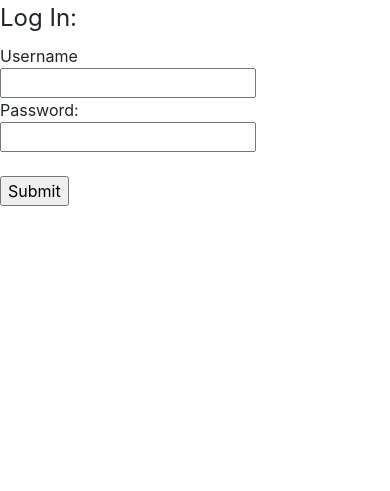
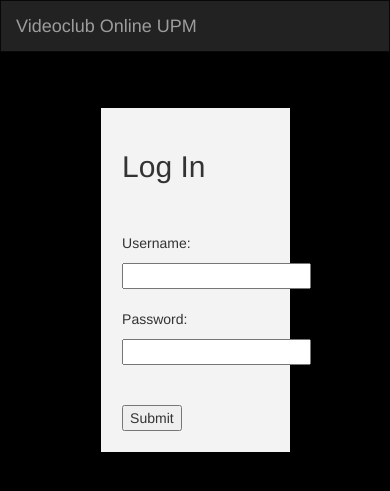
Before and after one commit to JRuedas/Videoclub, a Django app: page /videoclub/login in a window 390 px wide. Shown: the top 491 px of the page. Run offline with Django 3.2, Linux system fonts and the light colour scheme; some libraries are stand-ins or nearby versions.

Commit message:
Login y Film

```diff
--- a/videoclubUPM/videoclub/static/videoclub/css/login.css
+++ b/videoclubUPM/videoclub/static/videoclub/css/login.css
@@ -0,0 +1,17 @@
+.container{
+    text-align: center;
+}
+
+fieldset{
+    align-self: center;
+    position: relative;
+    margin-top: 10%;
+    background-color: #f3f3f3;
+    padding: 6%;
+    display: inline-block;
+    text-align: left;
+}
+
+body{
+    background-color: black;
+}
--- a/videoclubUPM/videoclub/templates/videoclub/login.html
+++ b/videoclubUPM/videoclub/templates/videoclub/login.html
@@ -1,23 +1,43 @@
-<!DOCTYPE html>
-{% load static %}
+<!DOCTYPE html> {% load static %}
 <html>
-    <head>
-        <title>Login - Videoclub UPM</title>
 
-        <link rel="stylesheet" href="https://stackpath.bootstrapcdn.com/bootstrap/4.1.1/css/bootstrap.min.css" integrity="sha384-WskhaSGFgHYWDcbwN70/dfYBj47jz9qbsMId/iRN3ewGhXQFZCSftd1LZCfmhktB" crossorigin="anonymous">
-        <link rel="stylesheet" href={% static 'videoclub/css/index.css' %}>
-    </head>
-    <body>
+<head>
+    <title>Login - Videoclub UPM</title>
+
+    <link rel="stylesheet" href="https://maxcdn.bootstrapcdn.com/bootstrap/3.3.7/css/bootstrap.min.css" integrity="sha384-BVYiiSIFeK1dGmJRAkycuHAHRg32OmUcww7on3RYdg4Va+PmSTsz/K68vbdEjh4u"
+        crossorigin="anonymous">
+    <link rel="stylesheet" href={% static 'videoclub/css/login.css' %}>
+</head>
+
+<body>
+    <nav class="navbar navbar-inverse customNavbar">
+        <div class="container-fluid">
+            <!-- Brand and toggle get grouped for better mobile display -->
+            <div class="navbar-header">
+                <a class="navbar-brand" href="..">Videoclub Online UPM</a>
+            </div>
+        </div>
+    </nav>
+    <div class="container">
         <form action={% url 'process_login' %} method="post">
             {% csrf_token %}
             <fieldset>
-                <legend>Log In:</legend>
-                Username<br>
-                <input type="text" name="username"><br>
-                Password:<br>
-                <input type="password" name="password"><br><br>
+                <h2>Log In</h2>
+                <br>
+                <br>
+                <p>Username:</p>
+                <input type="text" name="username">
+                <br>
+                <br>
+                <p>Password:</p>
+                <input type="password" name="password">
+                <br>
+                <br>
+                <br>
                 <input type="submit" value="Submit">
             </fieldset>
         </form>
-    </body>
+    </div>
+</body>
+
 </html>
--- a/videoclubUPM/videoclub/templates/videoclub/search_film.html
+++ b/videoclubUPM/videoclub/templates/videoclub/search_film.html
@@ -2,10 +2,10 @@
 {% load static %}
 <html>
     <head>
-        <title>Videoclub UPM</title>
+        <title>Search Film - Videoclub UPM</title>
 
-        <link rel="stylesheet" href="https://stackpath.bootstrapcdn.com/bootstrap/4.1.1/css/bootstrap.min.css" integrity="sha384-WskhaSGFgHYWDcbwN70/dfYBj47jz9qbsMId/iRN3ewGhXQFZCSftd1LZCfmhktB" crossorigin="anonymous">
-        <link rel="stylesheet" href={% static 'videoclub/css/index.css' %}>
+        <link rel="stylesheet" href="https://maxcdn.bootstrapcdn.com/bootstrap/3.3.7/css/bootstrap.min.css" integrity="sha384-BVYiiSIFeK1dGmJRAkycuHAHRg32OmUcww7on3RYdg4Va+PmSTsz/K68vbdEjh4u" crossorigin="anonymous">
+        <link rel="stylesheet" href={% static 'videoclub/css/search_film.css' %}>
     </head>
     <body>
         <h1>Videoclub online UPM</h1>
--- a/videoclubUPM/videoclub/urls.py
+++ b/videoclubUPM/videoclub/urls.py
@@ -6,4 +6,6 @@ urlpatterns = [
     path('', views.index, name='index'),
     path('login', views.login, name='login'),
     path('process_login', views.process_login, name='process_login'),
+    path('film', views.film, name='film'),
+    path('search_film', views.film, name='search_film'),
 ]
--- a/videoclubUPM/videoclub/views.py
+++ b/videoclubUPM/videoclub/views.py
@@ -10,6 +10,14 @@ def login(request):
     context = {}
     return render(request, "videoclub/login.html", context)
 
+def film(request):
+    context = {}
+    return render(request, "videoclub/film.html", context)
+
+def search_film(request):
+    context = {}
+    return render(request, "videoclub/search_film.html", context)
+
 texts = []
 
 def process_login (request):
```
Also changed, not shown: videoclubUPM/videoclub/static/videoclub/css/film.css (added, +30 -0 lines), videoclubUPM/videoclub/templates/videoclub/film.html (added, +38 -0 lines), videoclubUPM/videoclub/static/videoclub/images/img_ex.jpg (added).
